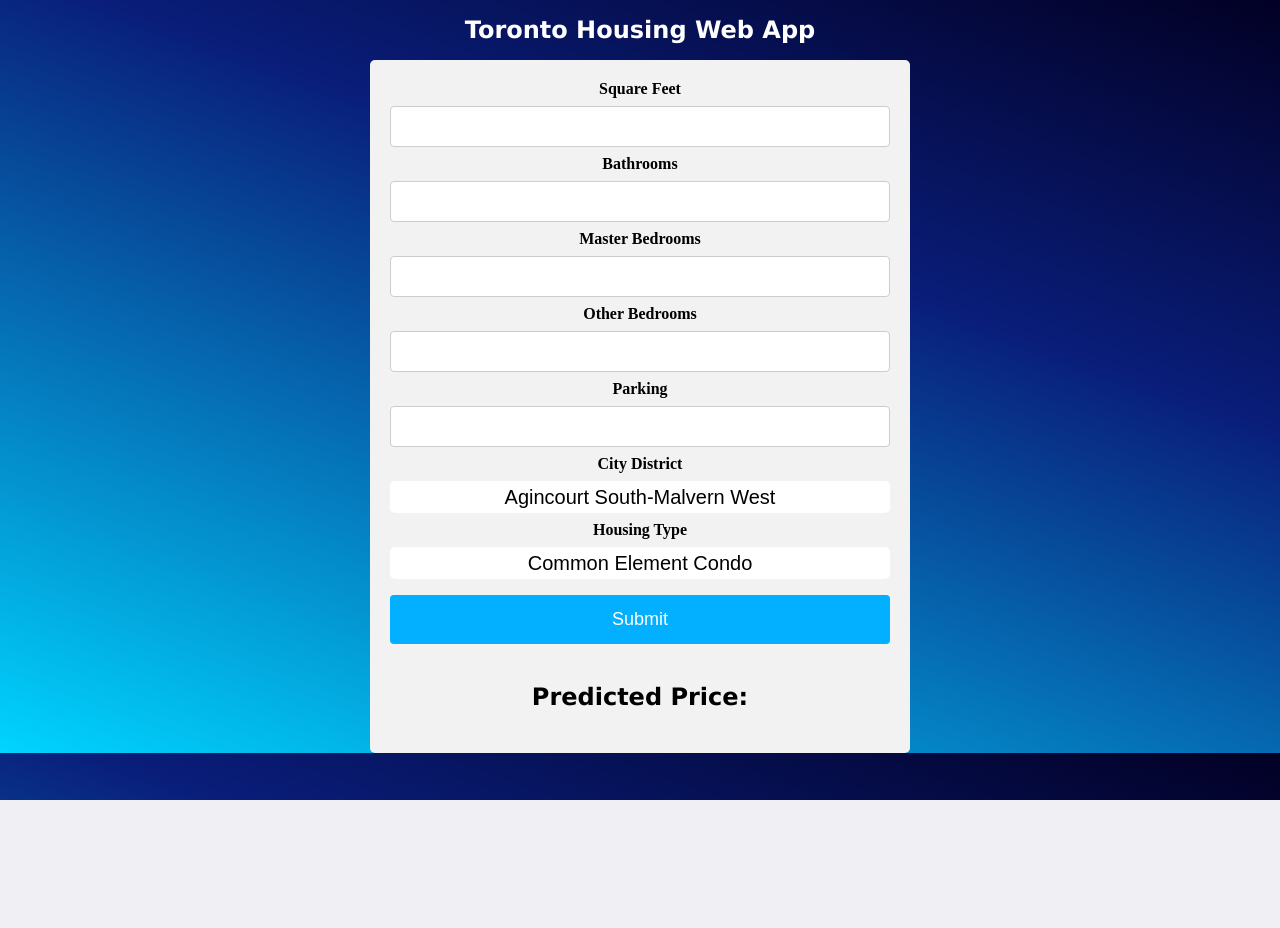
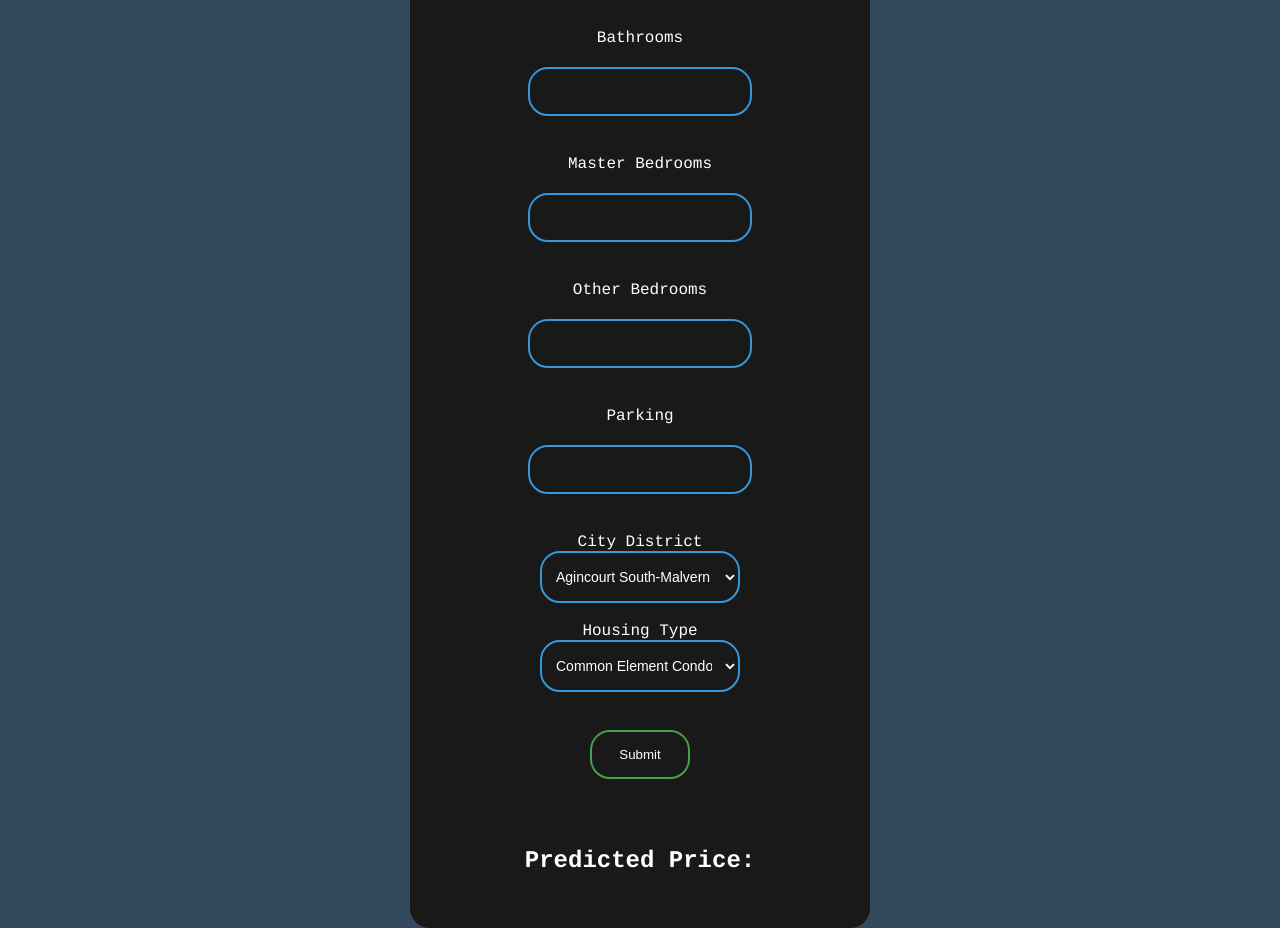
Before and after one commit to Template-Collector-Repository/toronto-housing-web-app, a Flask app: page / in a window 1280 px wide. Before the commit the page ends 800 px from the top, so only its background shows below. Run offline with Flask 2, Linux system fonts and the light colour scheme.

Commit message:
update styles and animation

```diff
--- a/static/style.css
+++ b/static/style.css
@@ -1,106 +1,107 @@
-/** {*/
-/*    background-image: url("toronto2.jpg");*/
-/*    background-size: cover;*/
-/*}*/
-/*body {*/
-/*    background-color: #242333;*/
-/*    font-family: Verdana;*/
-/*    color: white;*/
-/*    display: flex;*/
-/*    flex-direction: column;*/
-/*    align-items: center;*/
-/*    justify-content: center;*/
-/*}*/
-
-/*#district, #type {*/
-/*    background-color: white;*/
-/*    border: 0;*/
-/*    border-radius: 5px;*/
-/*    font-size: 14px;*/
-/*    margin-left: 10px;*/
-/*    padding: 5px 15px 5px 15px;*/
-/*    -moz-appearance: none;*/
-/*    -webkit-appearance: none;*/
-/*    appearance: none;*/
-/*}*/
-
-/*#price {*/
-/*    font-size: 36px;*/
-/*    color: #6feaf6;*/
-/*}*/
-
 body {
-    background: linear-gradient(200deg, rgba(2,0,36,1) 0%, rgba(9,29,121,1) 35%, rgba(0,212,255,1) 100%);
-    max-width: 500px;
+    margin: 0;
+    padding: 0;
+    /*background: linear-gradient(200deg, rgba(2,0,36,1) 0%, rgba(9,29,121,1) 35%, rgba(0,212,255,1) 100%);*/
+    background: #34495e;
     display: flex;
     flex-direction: column;
     justify-content: center;
     align-items: center;
     text-align: center;
-    margin: auto;
 }
 
-h1, h2 {
-    font-size: 24px;
-    font-family: Verdana;
+
+.container {
+    width: 400px;
+    padding: 30px;
+    position: absolute;
+    top: 50%;
+    left: 50%;
+    transform: translate(-50%, -50%);
+    background: #191919;
+    text-align: center;
+    border: transparent;
+    border-radius: 20px;
 }
 
-input[type=text], select {
-    width: 100%;
-    padding: 12px 20px;
-    margin: 8px 0;
-    display: inline-block;
-    border: 1px solid #ccc;
-    border-radius: 4px;
-    box-sizing: border-box;
+.container h1 {
+    color: white;
+    font-family: "Courier", serif;
+    font-size: 28px;
+    text-transform: uppercase;
+}
+
+.container label {
+    color: white;
+    font-family: "Courier", serif;
+}
+
+input[type=text] {
+    border: 0;
+    background: none;
+    display: block;
+    margin: 20px auto;
     text-align: center;
-    /*font-size: 20px;*/
+    border: 2px solid #3498db;
+    padding: 15px 10px;
+    width: 200px;
+    outline: none;
+    color: white;
+    border-radius: 20px;
+    transition: 0.25s;
+}
+
+.container select {
+    border: 0;
+    background: none;
+    display: block;
+    margin: auto;
+    text-align: center;
+    border: 2px solid #3498db;
+    padding: 15px 10px;
+    width: 200px;
+    outline: none;
+    color: white;
+    border-radius: 20px;
+    font-size: 14px;
+}
+
+input[type=text]:focus {
+    width: 260px;
+    border-color: #2ecc71;
+}
+
+input::placeholder {
+    font-size: 14px;
+}
+
+h2 {
+    color: white;
+    font-family: "Courier", serif;
 }
 
 #submit {
-    width: 100%;
-    background-color: #03afff;
+    border: 0;
+    background: none;
+    display: block;
+    margin: 20px auto;
+    text-align: center;
+    border: 2px solid #45a049;
+    padding: 15px 10px;
+    width: 100px;
+    outline: none;
     color: white;
-    padding: 14px 20px;
-    margin: 8px 0;
-    border: none;
-    border-radius: 4px;
-    cursor: pointer;
-    font-size: 18px;
+    border-radius: 20px;
+    transition: 0.25s;
 }
 
 #submit:hover {
     background-color: #45a049;
+    cursor: pointer;
 }
 
-div {
-    font-family: "Adobe Caslon Pro";
-    font-weight: bold;
-    width: 100%;
-    border-radius: 5px;
-    background-color: #f2f2f2;
-    padding: 20px;
-}
-
-select {
-    background-color: white;
-    border: 0;
-    border-radius: 5px;
-    font-size: 20px;
-    /*margin-left: 10px;*/
-    padding: 5px 15px 5px 15px;
-    -moz-appearance: none;
-    -webkit-appearance: none;
-    appearance: none;
-    text-align: center;
-    text-align-last:center;
-}
-
-
-#title {
-    color: white
-}
 #price {
     color: #45a049;
     font-size: 36px;
+    font-family: "Courier", serif;
 }
```
